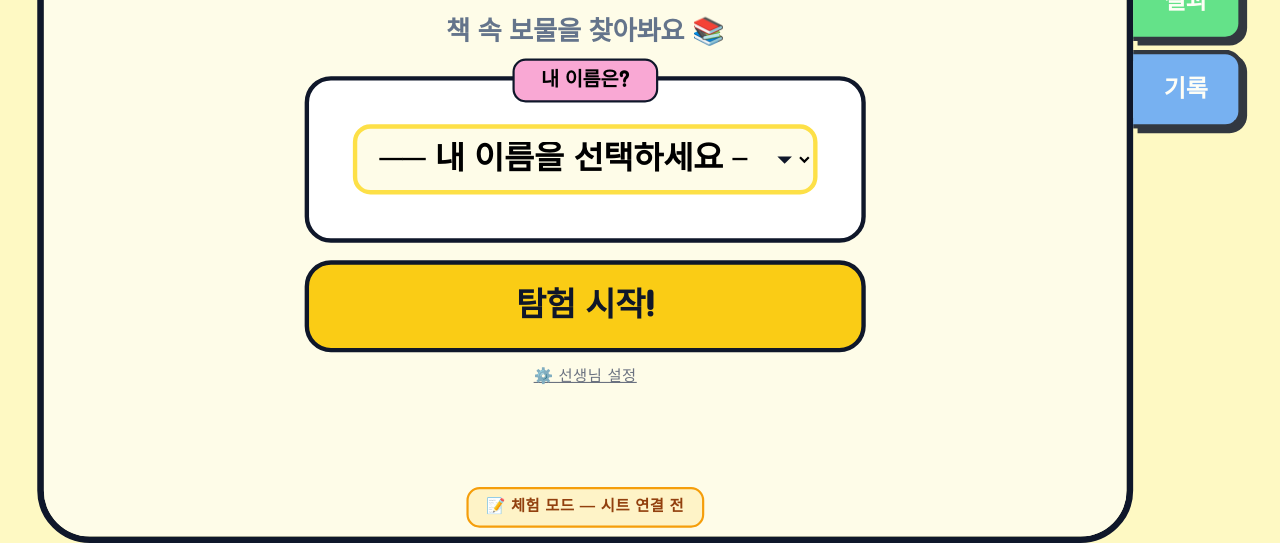
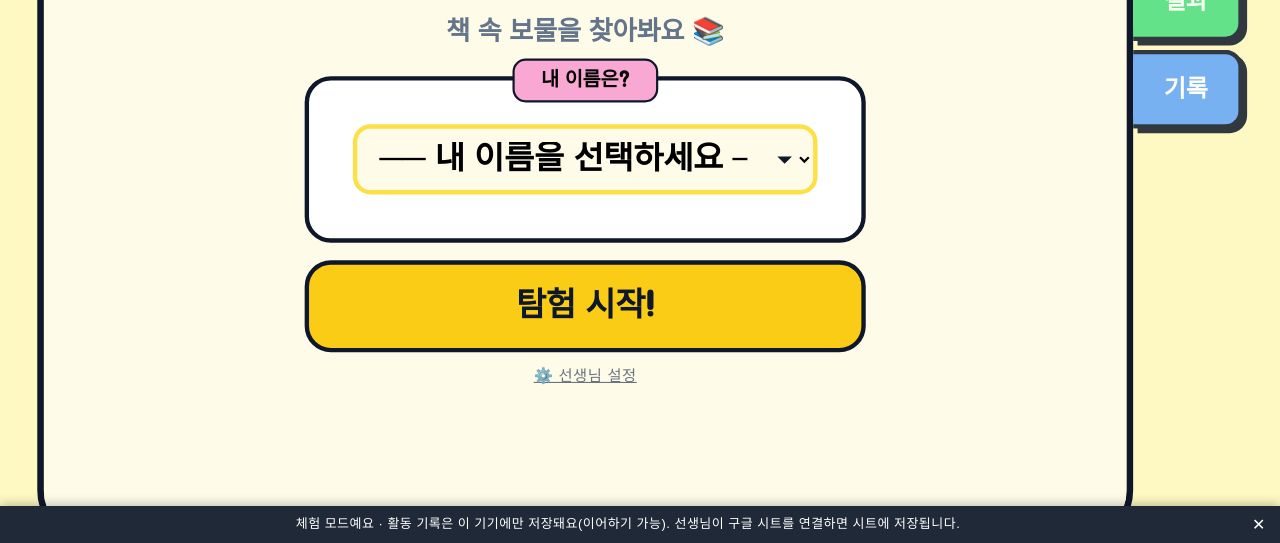
Before and after one commit to GEGhsE/B2_0_6, a plain HTML site: page index.html in a window 1280 px wide. Shown: the part 257-800 px from the top of the page. Drawn offline with nearby package versions, Linux system fonts and the light colour scheme.

Commit message:
Update index.html

```diff
--- a/index.html
+++ b/index.html
@@ -1061,6 +1061,7 @@ window.addEventListener('load', () => {
     showDemoBanner();
     if (!isStudentLink()) renderTeacherPanel();
   }
+});  // window.addEventListener('load') — 초기화 끝. 아래 함수들은 전역이어야 함(onclick에서 호출)
 
 function checkLogin() {
   const select   = document.getElementById('student-select');
@@ -1468,11 +1469,16 @@ function resumeProgress(snap) {
 function showDemoBanner() {
   // 기존 배너가 있으면 중복 생성 안 함
   if (document.getElementById('demo-banner')) return;
-  const banner = document.createElement('div');
-  banner.id = 'demo-banner';
-  banner.style.cssText = 'position:absolute; bottom:8px; left:50%; transform:translateX(-50%); background:#fef3c7; border:2px solid #f59e0b; border-radius:12px; padding:6px 16px; font-size:14px; font-weight:bold; color:#92400e; z-index:100; white-space:nowrap;';
-  banner.textContent = '📝 체험 모드 — 시트 연결 전';
-  document.getElementById('app-container').appendChild(banner);
+  const bar = document.createElement('div');
+  bar.id = 'demo-banner';
+  bar.style.cssText = 'position:fixed;left:0;right:0;bottom:0;z-index:2147483000;background:#1f2937;color:#fff;font-size:13px;line-height:1.45;padding:9px 38px calc(9px + env(safe-area-inset-bottom)) 14px;text-align:center;font-family:sans-serif;box-shadow:0 -2px 10px rgba(0,0,0,0.25);';
+  bar.textContent = '체험 모드예요 · 활동 기록은 이 기기에만 저장돼요(이어하기 가능). 선생님이 구글 시트를 연결하면 시트에 저장됩니다.';
+  const x = document.createElement('button');
+  x.type = 'button'; x.setAttribute('aria-label', '닫기'); x.textContent = '\u2715';
+  x.style.cssText = 'position:absolute;right:8px;top:50%;transform:translateY(-50%);background:transparent;border:0;color:#fff;font-size:16px;line-height:1;cursor:pointer;padding:6px;';
+  x.onclick = function () { try { bar.remove(); } catch (e) { bar.style.display = 'none'; } };
+  bar.appendChild(x);
+  document.body.appendChild(bar);
 }
 
 function renderTeacherPanel() {
@@ -2353,7 +2359,6 @@ function toggleSentenceMic() {
 }
 
 // ── 자동 스케일: 뷰포트에 맞게 앱 전체 비율 조정 ──
-});  // window.addEventListener('load')
 
 (function() {
   const BASE_W    = 1100;  // scale-wrapper 너비
```
